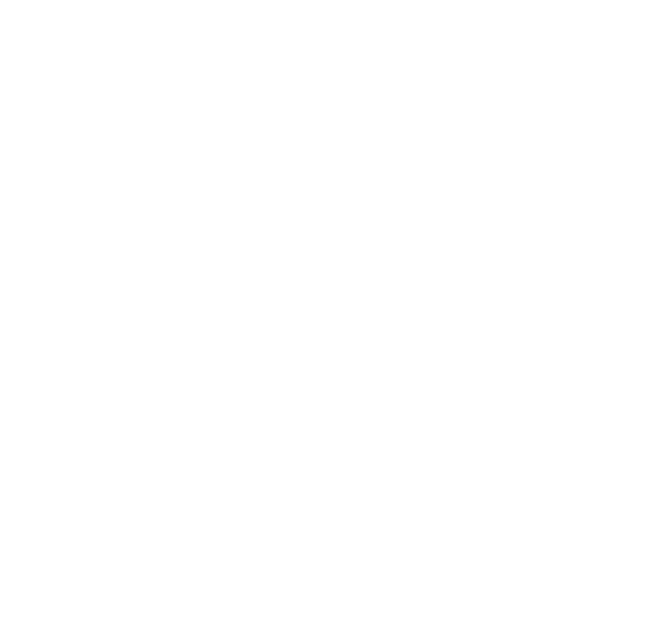
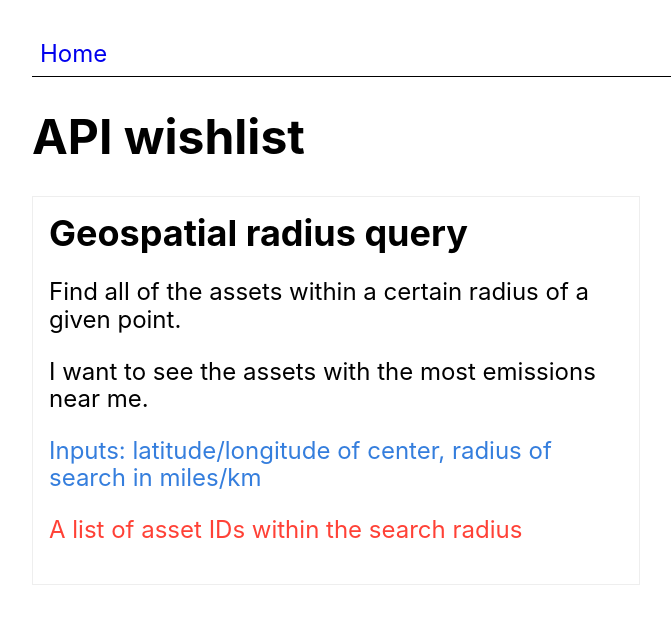
Before and after one commit to ejfox/climate-trace-prototypes, a Nuxt app: page /api-wishlist in a window 1280 px wide. Before the commit this address had no page. Shown: the top 624 px of the page, without its empty margins (0-671 px from the left). Built offline with nearby package versions, Linux system fonts and the light colour scheme.

Commit message:
refactor: add nav, make homepage link out to cart

```diff
--- a/app.vue
+++ b/app.vue
@@ -1,5 +1,7 @@
 <template>
   <div class="pa2 pa4-l">
+    <NuxtLayout>
     <NuxtPage />
+  </NuxtLayout>
   </div>
 </template>
--- /dev/null
+++ b/components/Nav.vue
@@ -0,0 +1,5 @@
+<template>
+  <div class="w-100 bb f3 sans-serif">
+  <NuxtLink class="pa2 w-100 dib link" to="/">Home</NuxtLink>
+</div>
+</template>
--- /dev/null
+++ b/layouts/default.vue
@@ -0,0 +1,6 @@
+<template>
+  <div class="">
+    <Nav />
+    <slot />
+  </div>
+</template>
--- /dev/null
+++ b/pages/api-wishlist.vue
@@ -0,0 +1,27 @@
+<template>
+<div class="f3 sans-serif">
+
+  <h1>API wishlist</h1>
+
+  <div class="pa3 ba b--light-gray w-50 fl db">
+    <h2 class="mv0 pv0">Geospatial radius query</h2>
+
+    <p class="what">
+      Find all of the assets within a certain radius of a given point.
+    </p>
+
+    <p class="why">
+      I want to see the assets with the most emissions near me.
+    </p>
+
+    <p class="inputs">
+      <span class="blue">Inputs: latitude/longitude of center, radius of search in miles/km</span>
+    </p>
+
+    <p class="outputs">
+      <span class="red">A list of asset IDs within the search radius</span>
+    </p>
+  </div>
+</div>
+
+</template>
--- a/pages/index.vue
+++ b/pages/index.vue
@@ -1,49 +1,10 @@
 <template>
   <div>
-  <div class="intro w-two-thirds measure f3 sans-serif">
-    <p>Welcome to the climate emissions calculator! This is a demo of the Climate Trace API. You can search for assets and add them to your shopping cart. The shopping cart will show you the total emissions of all the assets you have added.</p>
-  </div>
-  <ShoppingCart
-    class="w-100 w-third-l fixed-l overflow-y-auto bl bw1 b--moon-gray right-0 top-0 vh-100-l bg-light-gray"
-  />
-  <AssetList class="w-100 w-two-thirds-l"
-    @add-to-shopping-cart="addToShoppingCart"
-   />
+  <NuxtLink class="pa2 w-100 f1 lh-title db" to="/cart">Asset Shopping Cart</NuxtLink>
+  <NuxtLink class="pa2 w-100 f1 lh-title db" to="/api-wishlist">API Wishlist</NuxtLink>
+
 
   </div>
 </template>
 <script setup>
-import { useShoppingCartStore } from '~/store/shoppingcart'
-const shoppingCart = useShoppingCartStore()
-// keep track of items in the shopping cart store
-
-// add an item to the shopping cart
-const addToShoppingCart = (item) => {
-  console.log('adding item to shopping cart', item)
-  // shoppingCartList.value.push(item)
-  shoppingCart.addItem(item)
-}
-
-// remove an item from the shopping cart
-const removeFromShoppingCart = (item) => {
-  const index = shoppingCartList.value.indexOf(item)
-  shoppingCartList.value.splice(index, 1)
-}
-
-// check if an item is in the shopping cart
-const isInShoppingCart = (item) => {
-  return shoppingCartList.value.includes(item)
-}
-
-// clear the shopping cart
-const clearShoppingCart = () => {
-  shoppingCartList.value = []
-}
-
-// sum up the total emissions for the shopping cart
-const totalEmissions = computed(() => {
-  return shoppingCartList.value.reduce((total, item) => {
-    return total + item.properties['EmissionValue']
-  }, 0)
-})
 </script>
```
